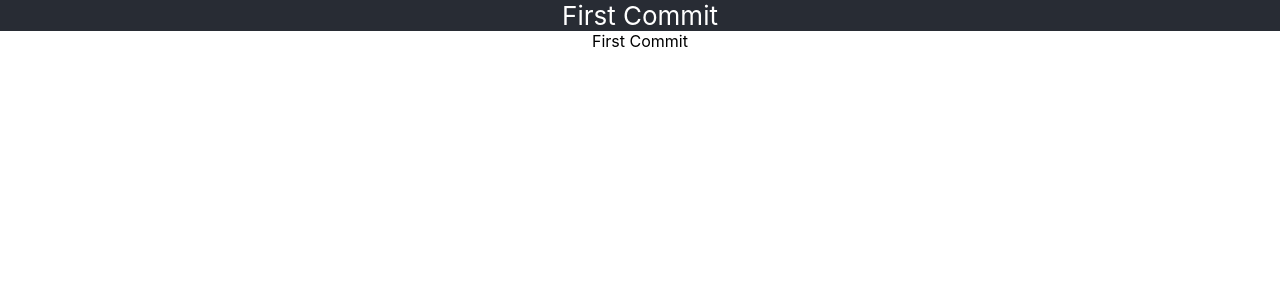
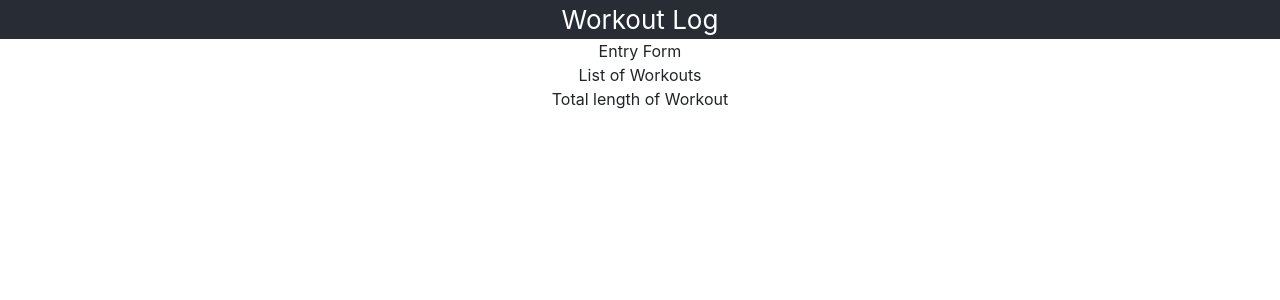
Before and after one commit to mayronjr/imersao_42_desafio_md2, a React (Create React App) app: page / in a window 1280 px wide. Shown: the top 300 px of the page. Built offline with nearby package versions, Linux system fonts and the light colour scheme.

Commit message:
Creating layout of principal component alongside crashing test

```diff
--- a/src/App.css
+++ b/src/App.css
@@ -1,7 +1,6 @@
 .App {
   text-align: center;
 }
-
 
 .App-header {
   background-color: #282c34;
--- a/src/App.js
+++ b/src/App.js
@@ -1,15 +1,15 @@
-import logo from './logo.svg';
 import './App.css';
+import 'bootstrap/dist/css/bootstrap.min.css';
 
 function App() {
   return (
     <div className="App">
       <header className="App-header">
-        First Commit
+        Workout Log
       </header>
-      <div>
-        First Commit
-      </div>
+      <div className="container">Entry Form</div>
+      <div className="container">List of Workouts</div>
+      <div className="container">Total length of Workout</div>
     </div>
   );
 }
```
Also changed, not shown: 1 other file (tests, documents, lock files or other folders).
